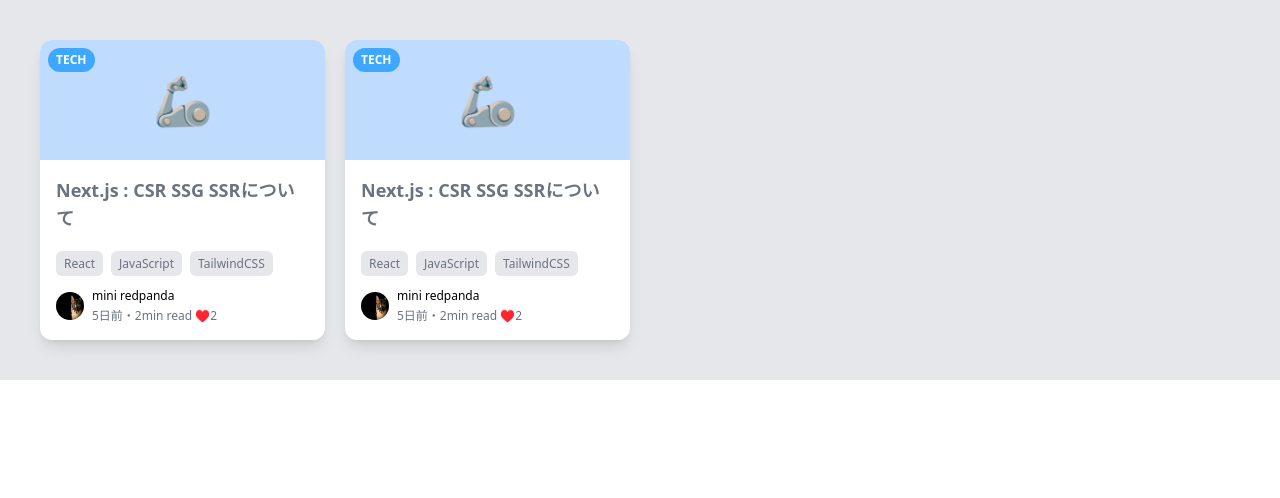
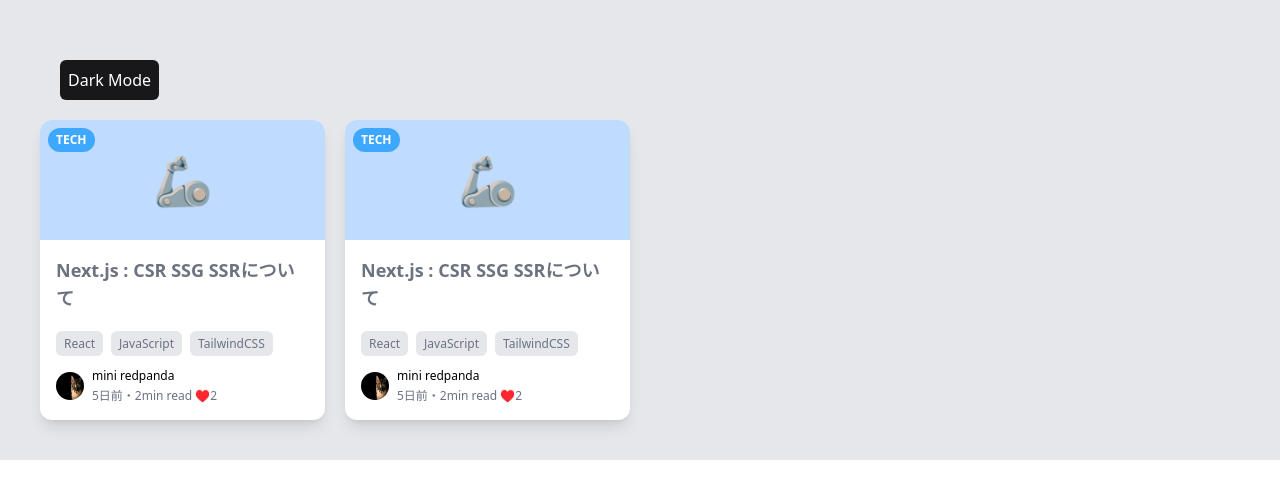
Before and after one commit to copetit/redpanda-nextjs, a Next.js app: page / in a window 1280 px wide. Shown: the top 498 px of the page. Built offline with nearby package versions, Linux system fonts and the light colour scheme.

Commit message:
add darkmode

```diff
--- a/pages/index.tsx
+++ b/pages/index.tsx
@@ -1,30 +1,40 @@
 import Image from "next/image";
 import type { NextPage } from "next";
+import { useState } from "react";
 
 const Home: NextPage = () => {
+  const [darkMode, setDarkMode] = useState(false);
+
   return (
-    <div className="mh-screen bg-gray-200 p-10">
-      <div className="grid max-w-7xl place-items-center gap-5 lg:grid-cols-3 xl:grid-cols-4">
-        {/* Card */}
-        <div className="relative overflow-hidden rounded-xl bg-white shadow-lg">
-          <div className="flex justify-center bg-blue-200 ">
-            <a className="absolute top-2 left-2 rounded-3xl bg-[#3ea8ff] py-1 px-2 text-xs font-bold text-white">
+    <div className={`${darkMode ? "dark" : ""}`}>
+      <div className="mh-screen bg-gray-200 p-10 dark:bg-neutral-800">
+        <button
+          className="m-5 rounded-md bg-zinc-900 p-2 text-white dark:bg-amber-400 dark:text-black"
+          onClick={() => setDarkMode(!darkMode)}
+        >
+          Dark Mode
+        </button>
+        <div className="grid max-w-7xl place-items-center gap-5 lg:grid-cols-3 xl:grid-cols-4 ">
+          {/* Card (Dark mode) */}
+          <div className="relative overflow-hidden rounded-xl bg-white shadow-lg dark:bg-transparent">
+            <div className="flex justify-center bg-blue-200 dark:bg-zinc-900 ">
+              <a className="absolute top-2 left-2 rounded-3xl bg-[#3ea8ff] py-1 px-2 text-xs font-bold text-white dark:bg-gray-200 dark:text-black">
                 TECH
               </a>
               <div className="p-9 text-5xl">🦾</div>
             </div>
-          <div className="space-y-4 p-4">
-            <div className="mb-6 text-lg font-bold text-gray-500">
+            <div className="space-y-4 p-4  dark:bg-gray-800">
+              <div className="mb-6 text-lg font-bold text-gray-500 dark:text-white">
                 Next.js : CSR SSG SSRについて
               </div>
               <div className="space-x-2 leading-3">
-              <a className="rounded-md bg-gray-200 py-1 px-2 text-xs font-light text-gray-500">
+                <a className="rounded-md bg-gray-200 py-1 px-2 text-xs font-light text-gray-500 dark:bg-stone-500 dark:text-white">
                   React
                 </a>
-              <a className="rounded-md bg-gray-200 py-1 px-2 text-xs font-light text-gray-500">
+                <a className="rounded-md bg-gray-200 py-1 px-2 text-xs font-light text-gray-500 dark:bg-stone-500 dark:text-white">
                   JavaScript
                 </a>
-              <a className="rounded-md bg-gray-200 py-1 px-2 text-xs font-light text-gray-500">
+                <a className="rounded-md bg-gray-200 py-1 px-2 text-xs font-light text-gray-500 dark:bg-stone-500 dark:text-white">
                   TailwindCSS
                 </a>
               </div>
@@ -37,14 +47,15 @@
                   alt="profile"
                 />
                 <div className="space-y-1">
-                <div className="text-xs">mini redpanda</div>
-                <div className="text-xs text-gray-500">
+                  <div className="text-xs dark:text-white">mini redpanda</div>
+                  <div className="text-xs text-gray-500 dark:text-gray-300">
                     5日前・2min read ♥️2
                   </div>
                 </div>
               </div>
             </div>
           </div>
+          {/* Card (No Dark mode) */}
           <div className="relative overflow-hidden rounded-xl bg-white shadow-lg">
             <div className="flex justify-center bg-blue-200 ">
               <a className="absolute top-2 left-2 rounded-3xl bg-[#3ea8ff] py-1 px-2 text-xs font-bold text-white">
@@ -86,6 +97,7 @@
           </div>
         </div>
       </div>
+    </div>
   );
 };
 
--- a/tailwind.config.js
+++ b/tailwind.config.js
@@ -6,5 +6,6 @@
   theme: {
     extend: {},
   },
+  darkMode: "class", //default media
   plugins: [],
 };
```
Lines whose indentation alone changed are shown as unchanged.
